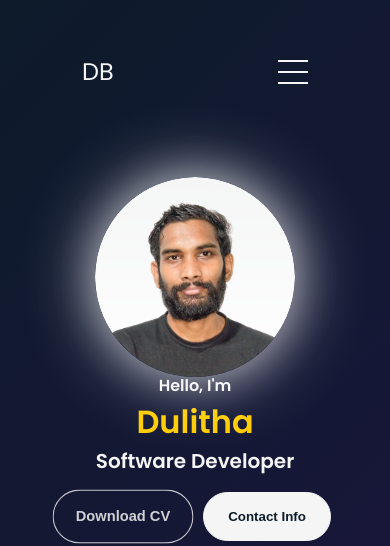
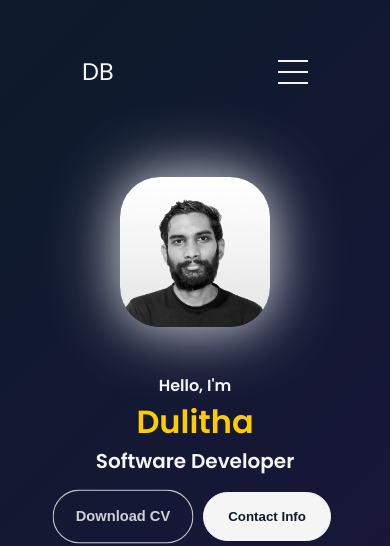
Before and after one commit to DulithaBandaranayake/DulithaBandaranayake.github.io, a plain HTML site: page index.html in a window 390 px wide. Shown: the top 546 px of the page. Drawn offline with Linux system fonts and the light colour scheme.

Commit message:
update new profile picture

```diff
--- a/index.html
+++ b/index.html
@@ -46,7 +46,7 @@
     </nav>
     <section id="profile">
       <div class="section__pic-container">
-        <img src="profile-pic.png" alt="John Doe profile picture" class="profile-img"/>
+        <img src="profile-pic-new.png" alt="John Doe profile picture" class="profile-img"/>
       </div>
       <div class="section__text">
         <p class="section__text__p1">Hello, I'm</p>
--- a/resposnse.css
+++ b/resposnse.css
@@ -151,8 +151,8 @@
     }
 
     .profile-img {
-      width: 200px; /* Adjust size as needed */
-      height: 200px; /* Maintain aspect ratio */
+      width: 150px; /* Adjust size as needed */
+      height: 150px; /* Maintain aspect ratio */
       position: relative; /* Ensure the profile image is positioned properly */
       z-index: 1; /* Lower z-index value than the dropdown menu */
     }
--- a/styles.css
+++ b/styles.css
@@ -449,7 +449,7 @@ footer p {
 .profile-img {
   width: 400px; /* Adjust size as needed */
   height: 400px;
-  border-radius: 50%; /* Circular shape */
+  border-radius: 40px; /* Circular shape */
   position: relative;
   overflow: hidden; /* Ensure no overflow */
   box-shadow: 0 20px 30px rgba(0, 0, 0, 0.3), /* Main shadow for depth */
```
Also changed, not shown: profile-pic-new.png (added).
